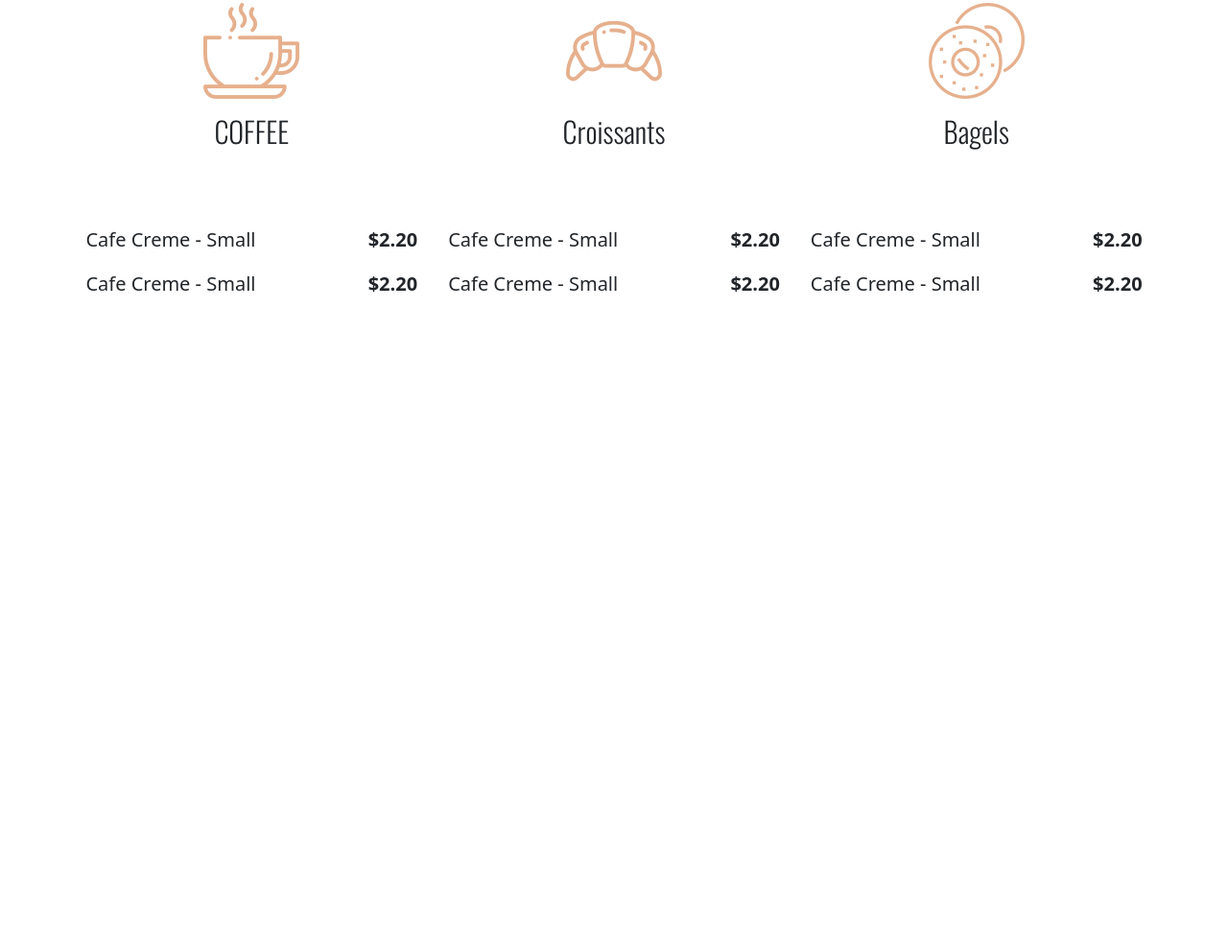
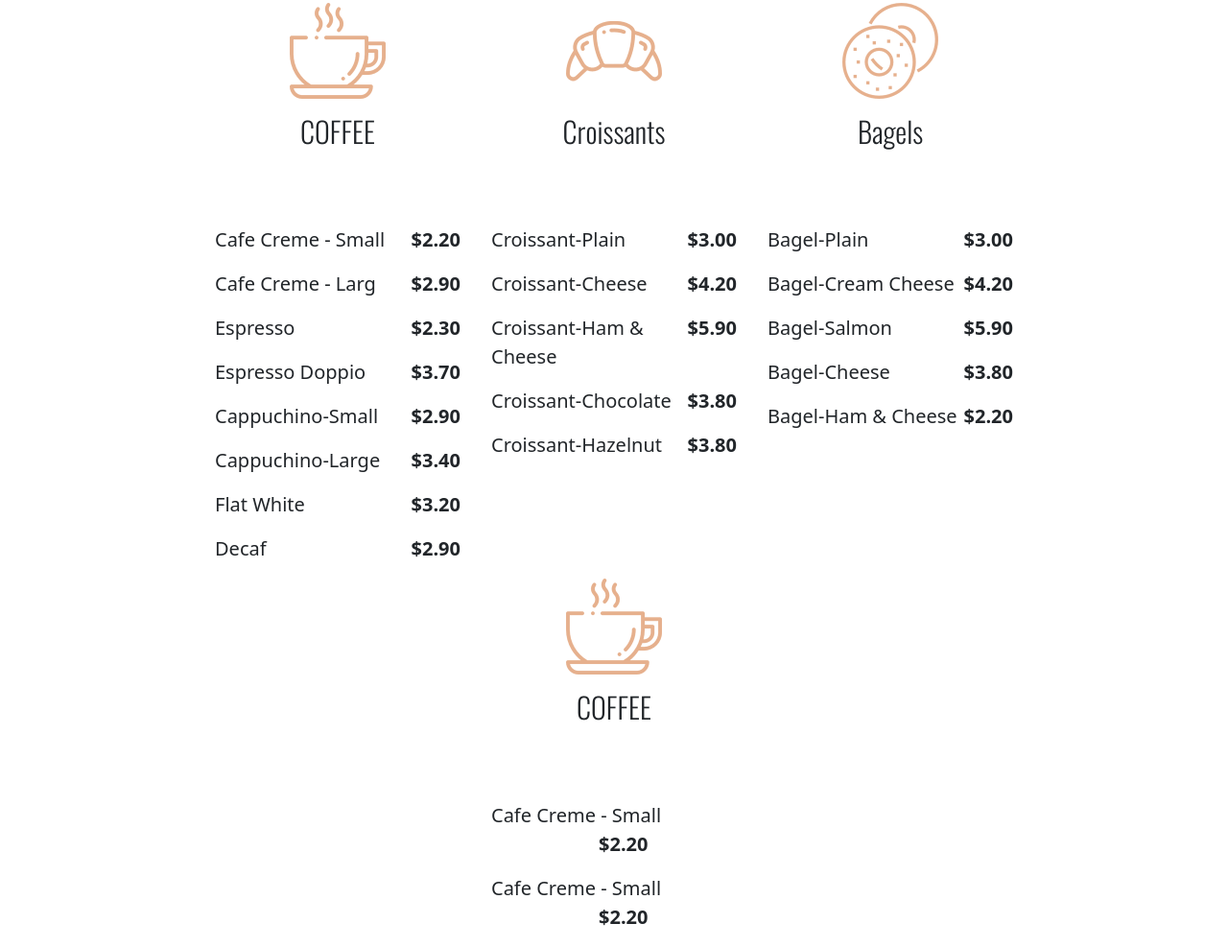
Before and after one commit to riyad-ahmed/The-Perfect-Coffee, a plain HTML site: page index.html in a window 1280 px wide. Shown: the part 2505-3492 px from the top of the page at 96% size. Before the commit the page ends 2832 px from the top, so only its background shows below. Drawn offline with nearby package versions, Linux system fonts and the light colour scheme.

Commit message:
Pricing-Structure

```diff
--- a/index.html
+++ b/index.html
@@ -141,8 +141,38 @@
           </div>
           <div class="product-pricing-contant">
             <div class="d-flex" style="flex-direction: column;">
-              <p>Cafe Creme - Small <span style="margin-left: 7rem; font-weight: bold">$2.20</span></p>
-              <p>Cafe Creme - Small <span style="margin-left: 7rem; font-weight: bold">$2.20</span></p>
+              <div class="d-flex justify-content-between">
+                <p>Cafe Creme - Small</p>
+                <p><b>$2.20</b></p>
+              </div>
+              <div class="d-flex justify-content-between">
+                <p>Cafe Creme - Larg</p>
+                <p><b>$2.90</b></p>
+              </div>
+              <div class="d-flex justify-content-between">
+                <p>Espresso</p>
+                <p><b>$2.30</b></p>
+              </div>
+              <div class="d-flex justify-content-between">
+                <p>Espresso Doppio</p>
+                <p><b>$3.70</b></p>
+              </div>
+              <div class="d-flex justify-content-between">
+                <p>Cappuchino-Small</p>
+                <p><b>$2.90</b></p>
+              </div>
+              <div class="d-flex justify-content-between">
+                <p>Cappuchino-Large</p>
+                <p><b>$3.40</b></p>
+              </div>
+              <div class="d-flex justify-content-between">
+                <p>Flat White</p>
+                <p><b>$3.20</b></p>
+              </div>
+              <div class="d-flex justify-content-between">
+                <p>Decaf </p>
+                <p><b>$2.90</b></p>
+              </div>
             </div>
           </div>
         </div>
@@ -153,8 +183,26 @@
           </div>
           <div class="product-pricing-contant">
             <div class="d-flex" style="flex-direction: column;">
-              <p>Cafe Creme - Small <span style="margin-left: 7rem; font-weight: bold">$2.20</span></p>
-              <p>Cafe Creme - Small <span style="margin-left: 7rem; font-weight: bold">$2.20</span></p>
+              <div class="d-flex justify-content-between">
+                <p>Croissant-Plain</p>
+                <p><b>$3.00</b></p>
+              </div>
+              <div class="d-flex justify-content-between">
+                <p>Croissant-Cheese</p>
+                <p><b>$4.20</b></p>
+              </div>
+              <div class="d-flex justify-content-between">
+                <p>Croissant-Ham & Cheese</p>
+                <p><b>$5.90</b></p>
+              </div>
+              <div class="d-flex justify-content-between">
+                <p>Croissant-Chocolate</p>
+                <p><b>$3.80</b></p>
+              </div>
+              <div class="d-flex justify-content-between">
+                <p>Croissant-Hazelnut</p>
+                <p><b>$3.80</b></p>
+              </div>
             </div>
           </div>
         </div>
@@ -165,14 +213,45 @@
           </div>
           <div class="product-pricing-contant">
             <div class="d-flex" style="flex-direction: column;">
-              <p>Cafe Creme - Small <span style="margin-left: 7rem; font-weight: bold;">$2.20</span></p>
-              <p>Cafe Creme - Small <span style="margin-left: 7rem; font-weight: bold">$2.20</span></p>
+              <div class="d-flex justify-content-between">
+                <p>Bagel-Plain</p>
+                <p><b>$3.00</b></p>
+              </div>
+              <div class="d-flex justify-content-between">
+                <p>Bagel-Cream Cheese</p>
+                <p><b>$4.20</b></p>
+              </div>
+              <div class="d-flex justify-content-between">
+                <p>Bagel-Salmon</p>
+                <p><b>$5.90</b></p>
+              </div>
+              <div class="d-flex justify-content-between">
+                <p>Bagel-Cheese</p>
+                <p><b>$3.80</b></p>
+              </div>
+              <div class="d-flex justify-content-between">
+                <p>Bagel-Ham & Cheese</p>
+                <p><b>$2.20</b></p>
+              </div>
             </div>
           </div>
         </div>
 
       </div>
-
+      <div class="product-pricing d-flex justify-content-center">
+        <div class="product-pricing-coffee">
+          <div class="icon_coffee text-center">
+            <img src="./image/icon_coffee.png" alt="icon_coffee.png">
+            <h1>COFFEE</h1>
+          </div>
+          <div class="product-pricing-contant">
+            <div class="d-flex" style="flex-direction: column;">
+              <p>Cafe Creme - Small <span style="margin-left: 7rem; font-weight: bold">$2.20</span></p>
+              <p>Cafe Creme - Small <span style="margin-left: 7rem; font-weight: bold">$2.20</span></p>
+            </div>
+          </div>
+        </div>
+      </div>
 
     </section>
   </div>
--- a/style.css
+++ b/style.css
@@ -243,6 +243,8 @@ h1{
 
 .product-pricing-coffee{
   margin: 0 1rem;
+  /* width: 20rem; */
+  width: 20%;
 }
 
 .product-pricing-coffee .icon_coffee img{
```
